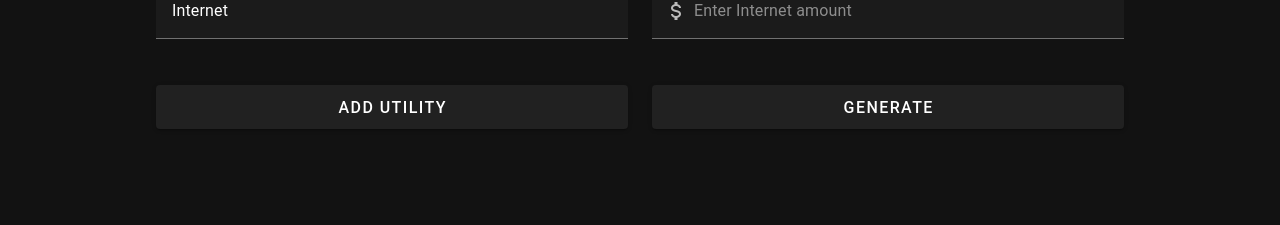
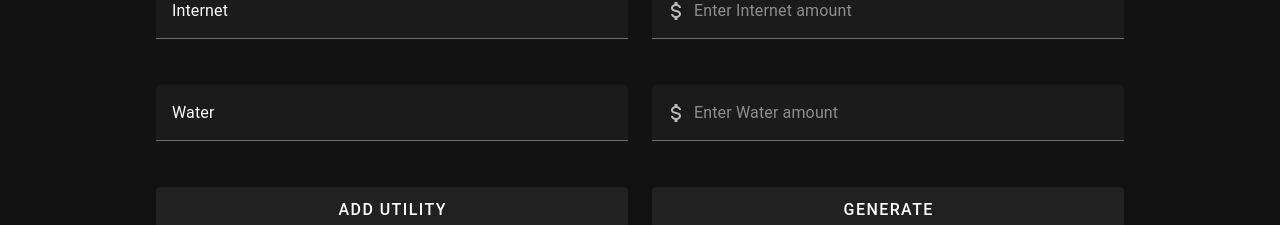
Before and after one commit to campbell-frost/UtilCalculator, a Vue app: page / in a window 1280 px wide. Shown: the part 414-639 px from the top of the page. Built offline with nearby package versions, Linux system fonts and the light colour scheme.

Commit message:
added analytics

```diff
--- a/package.json
+++ b/package.json
@@ -8,6 +8,7 @@
   },
   "dependencies": {
     "@mdi/font": "7.0.96",
+    "@vercel/analytics": "^1.2.2",
     "roboto-fontface": "*",
     "vue": "^3.3.0",
     "vuetify": "^3.0.0"
--- a/src/App.vue
+++ b/src/App.vue
@@ -2,12 +2,13 @@
   <v-app>
     <v-main>
       <UtilCalc />
+      <analytics />
     </v-main>
   </v-app>
 </template>
 
 <script setup>
 import UtilCalc from './components/UtilCalc.vue';
-
-  //
+import { inject } from "@vercel/analytics"
+//
 </script>
--- a/src/components/UtilCalc.vue
+++ b/src/components/UtilCalc.vue
@@ -11,7 +11,6 @@
         <v-col>
           <v-text-field v-model="utility.amount" :placeholder="'Enter ' + utility.name + ' amount'"
                 class="input-field" prepend-inner-icon="mdi-currency-usd"></v-text-field>
-
         </v-col>
       </v-row>
       <v-row>
@@ -51,7 +50,7 @@
 export default {
   data() {
     return {
-      utilities: [{ name: 'Gas', amount: null }, { name: 'Electric', amount: null }, { name: 'Internet', amount: null }],
+      utilities: [{ name: 'Gas', amount: null }, { name: 'Electric', amount: null }, { name: 'Internet', amount: null }, { name: 'Water', amount: null }],
       result: null,
       total: 0,
     };
```
Also changed, not shown: 2 other files (tests, documents, lock files or other folders).
